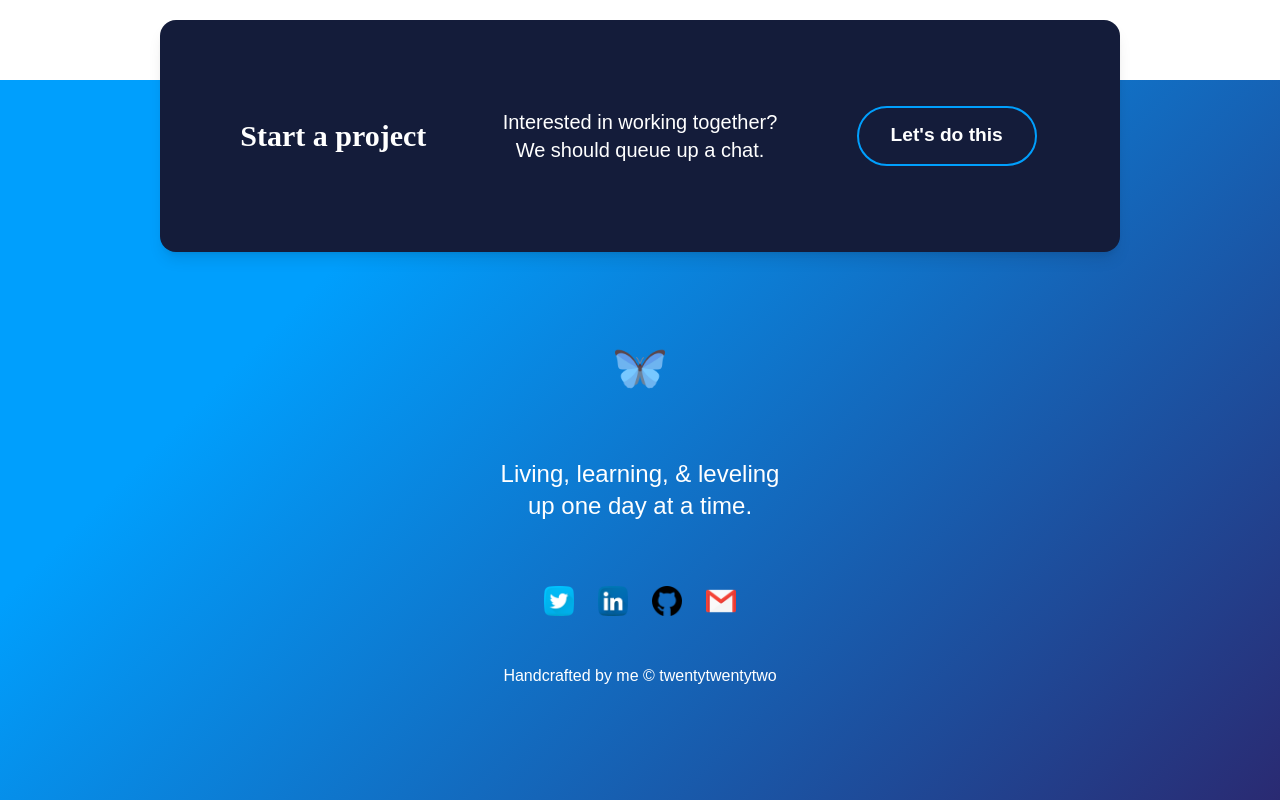
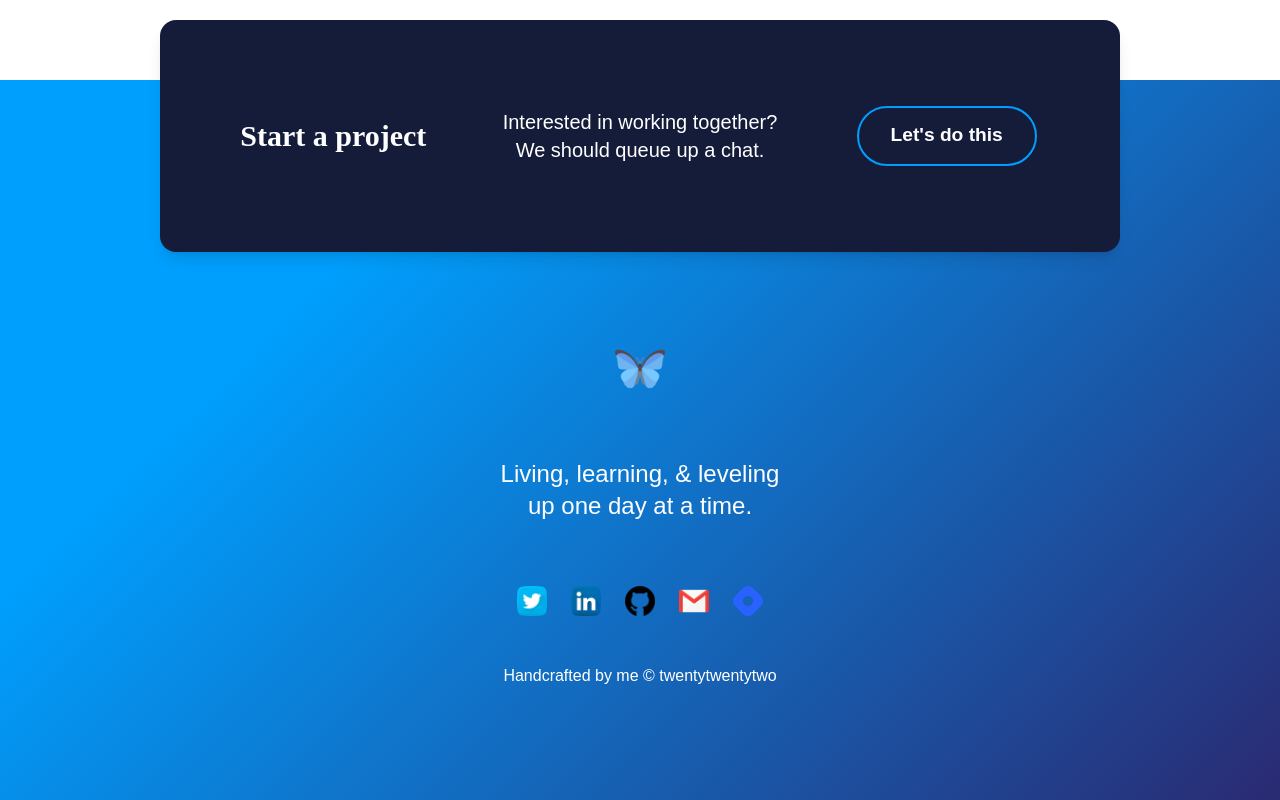
Before and after one commit to k99sharma/portfolio-react, a React (Create React App) app: page / in a window 1280 px wide. Shown: the part 3388-4188 px from the top of the page. Built offline with nearby package versions, Linux system fonts and the light colour scheme.

Commit message:
add: hashnode link

```diff
--- a/src/components/Copyright.js
+++ b/src/components/Copyright.js
@@ -26,7 +26,13 @@ function Copyright() {
         name: 'mail',
         address: 'mailto:kalash.strt@gmail.com',
         img: '/email.png',
-    },];
+    },
+    {
+        id: 4,
+        name: 'hashnode',
+        address: 'https://kalashsharma.hashnode.dev/',
+        img: '/hashnode.png',
+    }];
 
     return (
         <div className='copyright'>
```
Also changed, not shown: public/hashnode.png (added).
